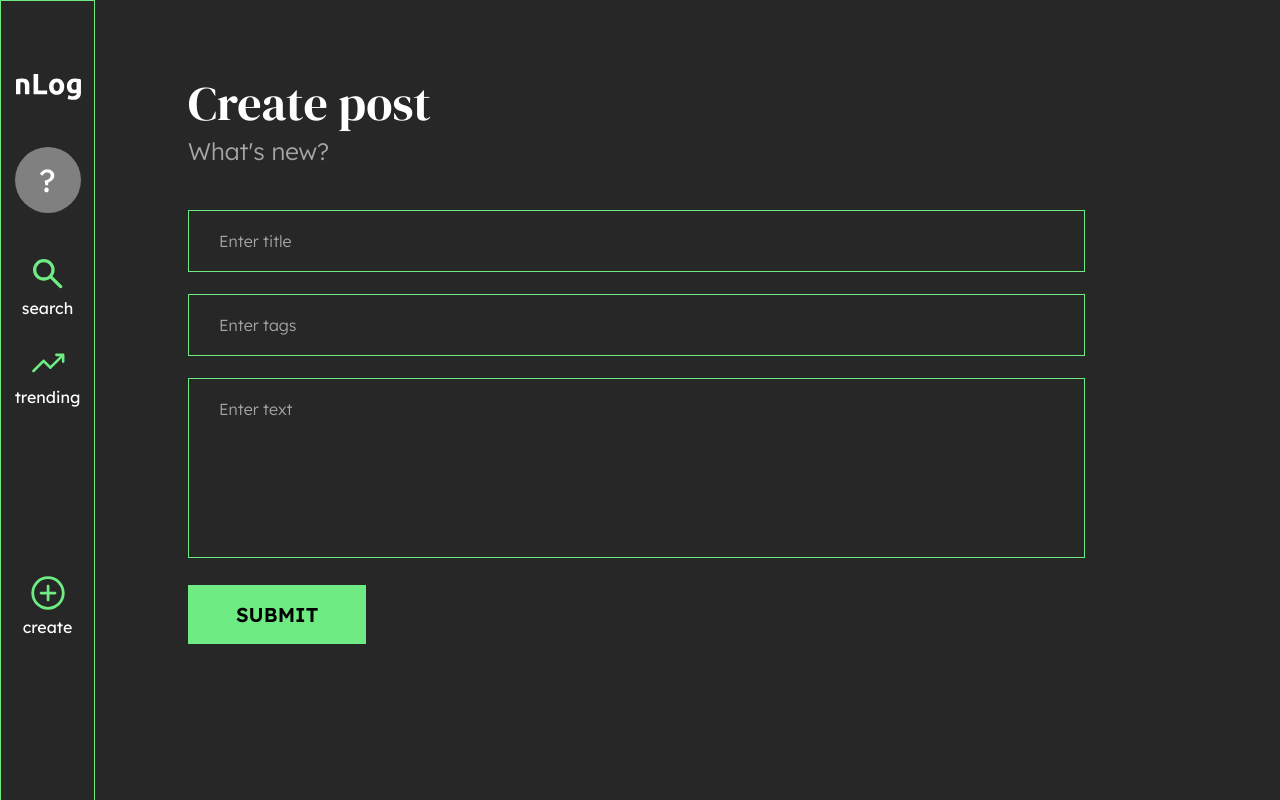
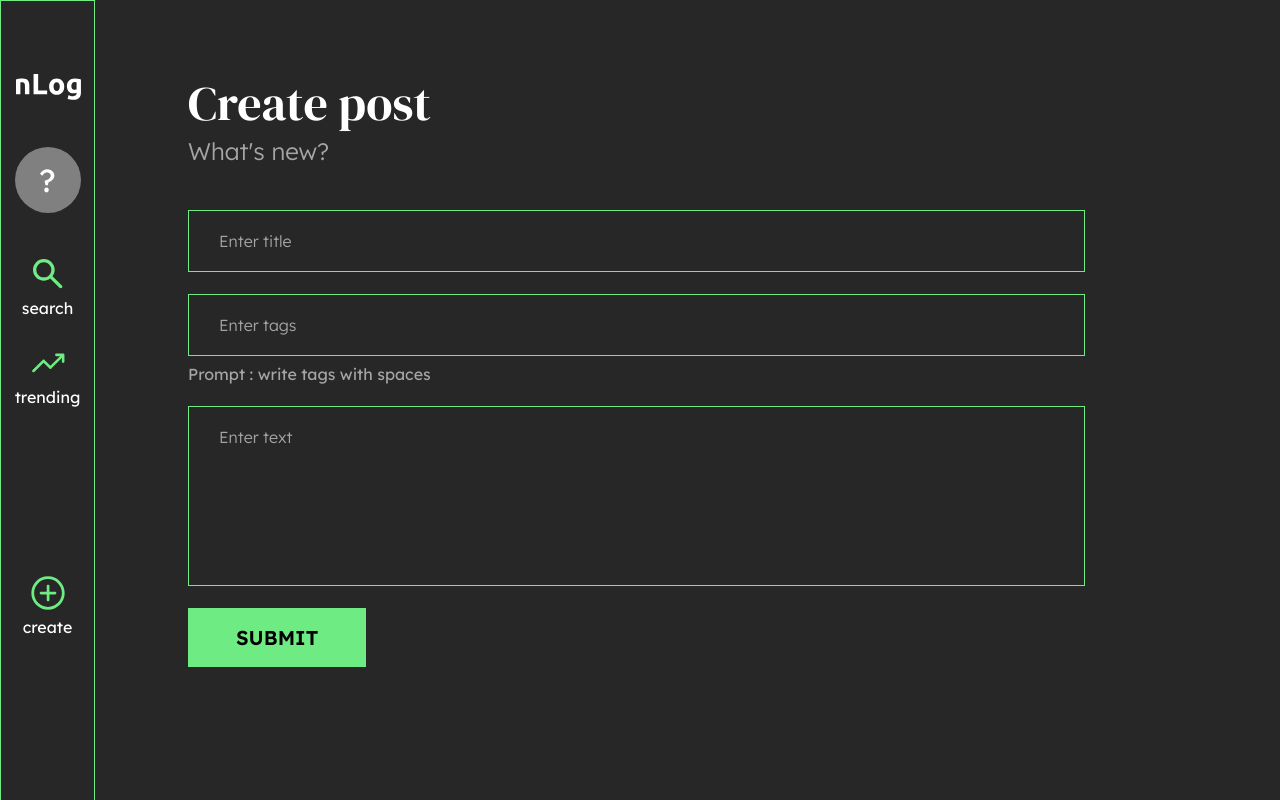
Before and after one commit to Emelya99/Blog, a React (Create React App) app: page /create-post in a window 1280 px wide. Built offline with nearby package versions, Linux system fonts and the light colour scheme.

Commit message:
Added component after create post

```diff
--- a/src/components/CreatePost/CreatePost.module.scss
+++ b/src/components/CreatePost/CreatePost.module.scss
@@ -1,7 +1,14 @@
-.wrapper{
-    padding: 0 40px;
+.accept {
+    padding: 100px 0;
+    text-align: center;
+    background: #272727;
+
+    & h2 {
+        margin-bottom: 30px;
+    }
+
+    & p {
+        font-size: 24px;
+        line-height: 30px;
+    }
 }
-
-.form{
-    margin-top: 44px;
-}
--- a/src/components/CreatePost/index.js
+++ b/src/components/CreatePost/index.js
@@ -1,84 +1,20 @@
+import React from 'react';
+import CreatePostForm from '../CreatePostForm';
 import styles from './CreatePost.module.scss';
-import TitleBox from '../TitleBox';
-import { Formik, Form, Field } from 'formik';
-import * as Yup from 'yup';
-import axios from 'axios';
 
-const CreatePost = ({ user = [] }) => {
-  const validationSchema = Yup.object().shape({
-    title: Yup.string().required(),
-    text: Yup.string().required(),
-  });
-
-  const months = [
-    'January',
-    'February',
-    'March',
-    'April',
-    'May',
-    'June',
-    'July',
-    'August',
-    'September',
-    'October',
-    'November',
-    'December',
-  ];
-  const month = months[new Date().getMonth()];
-
+const CreatePost = () => {
+  const [formAccept, setFormAccept] = React.useState(false);
   return (
-    <div className={styles.wrapper}>
-      <TitleBox title="Create post" desc="What's new?" />
-      <Formik
-        initialValues={{
-          title: '',
-          tags: [],
-          text: '',
-        }}
-        validateOnBlur
-        onSubmit={(values) => {
-          axios.post('https://62d964d85d893b27b2e556a2.mockapi.io/posts', {
-            title: values.title,
-            text: values.text,
-            dataDay: new Date().getDate(),
-            dataMonth: month,
-            dataYear: new Date().getUTCFullYear(),
-            userName: user.userName,
-            views: 0,
-          });
-        }}
-        validationSchema={validationSchema}>
-        {({ values, handleSubmit, touched, errors }) => (
-          <Form className={styles.form}>
-            <Field
-              className={touched.title && errors.title && 'error'}
-              type="text"
-              name="title"
-              value={values.title}
-              placeholder="Enter title"
-              autoComplete="off"
-            />
-            <Field
-              type="text"
-              name="tags"
-              value={values.tags}
-              placeholder="Enter tags"
-              autoComplete="off"
-            />
-            <Field
-              className={touched.text && errors.text && 'error'}
-              as="textarea"
-              name="text"
-              value={values.text}
-              placeholder="Enter text"
-            />
-            <button type="submit" onClick={handleSubmit}>
-              Submit
-            </button>
-          </Form>
-        )}
-      </Formik>
-    </div>
+    <>
+      {formAccept ? (
+        <div className={styles.accept}>
+          <h2 className="title">Congratulations 😎</h2>
+          <p>Your post will be added</p>
+        </div>
+      ) : (
+        <CreatePostForm setFormAccept={setFormAccept} />
+      )}
+    </>
   );
 };
 
--- /dev/null
+++ b/src/components/CreatePostForm/CreatePostForm.module.scss
@@ -0,0 +1,14 @@
+.wrapper{
+    padding: 0 40px;
+}
+
+.form{
+    margin-top: 44px;
+}
+
+.desc {
+    margin: -14px 0 22px;
+    color: #A5A5A5;
+    font-size: 16px;
+    line-height: 20px;
+}
--- /dev/null
+++ b/src/components/CreatePostForm/index.js
@@ -0,0 +1,89 @@
+import styles from './CreatePostForm.module.scss';
+import TitleBox from '../TitleBox';
+import { Formik, Form, Field } from 'formik';
+import * as Yup from 'yup';
+import axios from 'axios';
+
+const CreatePostForm = ({ setFormAccept }) => {
+  const validationSchema = Yup.object().shape({
+    title: Yup.string().required(),
+    text: Yup.string().required(),
+  });
+
+  const months = [
+    'January',
+    'February',
+    'March',
+    'April',
+    'May',
+    'June',
+    'July',
+    'August',
+    'September',
+    'October',
+    'November',
+    'December',
+  ];
+  const month = months[new Date().getMonth()];
+  const userName = 'Artur';
+
+  return (
+    <div className={styles.wrapper}>
+      <TitleBox title="Create post" desc="What's new?" />
+      <Formik
+        initialValues={{
+          title: '',
+          tags: [],
+          text: '',
+        }}
+        validateOnBlur
+        onSubmit={(values) => {
+          axios.post('https://62d964d85d893b27b2e556a2.mockapi.io/posts', {
+            title: values.title,
+            text: values.text,
+            tags: values.tags.split(' '),
+            dataDay: new Date().getDate(),
+            dataMonth: month,
+            dataYear: new Date().getUTCFullYear(),
+            userName: userName,
+            views: 0,
+          });
+          setFormAccept(true);
+        }}
+        validationSchema={validationSchema}>
+        {({ values, handleSubmit, touched, errors }) => (
+          <Form className={styles.form}>
+            <Field
+              className={touched.title && errors.title && 'error'}
+              type="text"
+              name="title"
+              value={values.title}
+              placeholder="Enter title"
+              autoComplete="off"
+            />
+            <Field
+              type="text"
+              name="tags"
+              value={values.tags}
+              placeholder="Enter tags"
+              autoComplete="off"
+            />
+            <p className={styles.desc}>Prompt : write tags with spaces</p>
+            <Field
+              className={touched.text && errors.text && 'error'}
+              as="textarea"
+              name="text"
+              value={values.text}
+              placeholder="Enter text"
+            />
+            <button type="submit" onClick={handleSubmit}>
+              Submit
+            </button>
+          </Form>
+        )}
+      </Formik>
+    </div>
+  );
+};
+
+export default CreatePostForm;
--- a/src/index.scss
+++ b/src/index.scss
@@ -104,6 +104,7 @@ button {
 
 input,
 textarea {
+    display: block;
     width: 100%;
     font-weight: 300;
     font-size: 16px;
--- a/src/layouts/MainLayout/MainLayout.module.scss
+++ b/src/layouts/MainLayout/MainLayout.module.scss
@@ -6,6 +6,7 @@
 .content {
     padding: 70px 0 60px;
     max-width: 977px;
+    width: 100%;
     position: absolute;
     top: 0;
     left: 148px;
```
